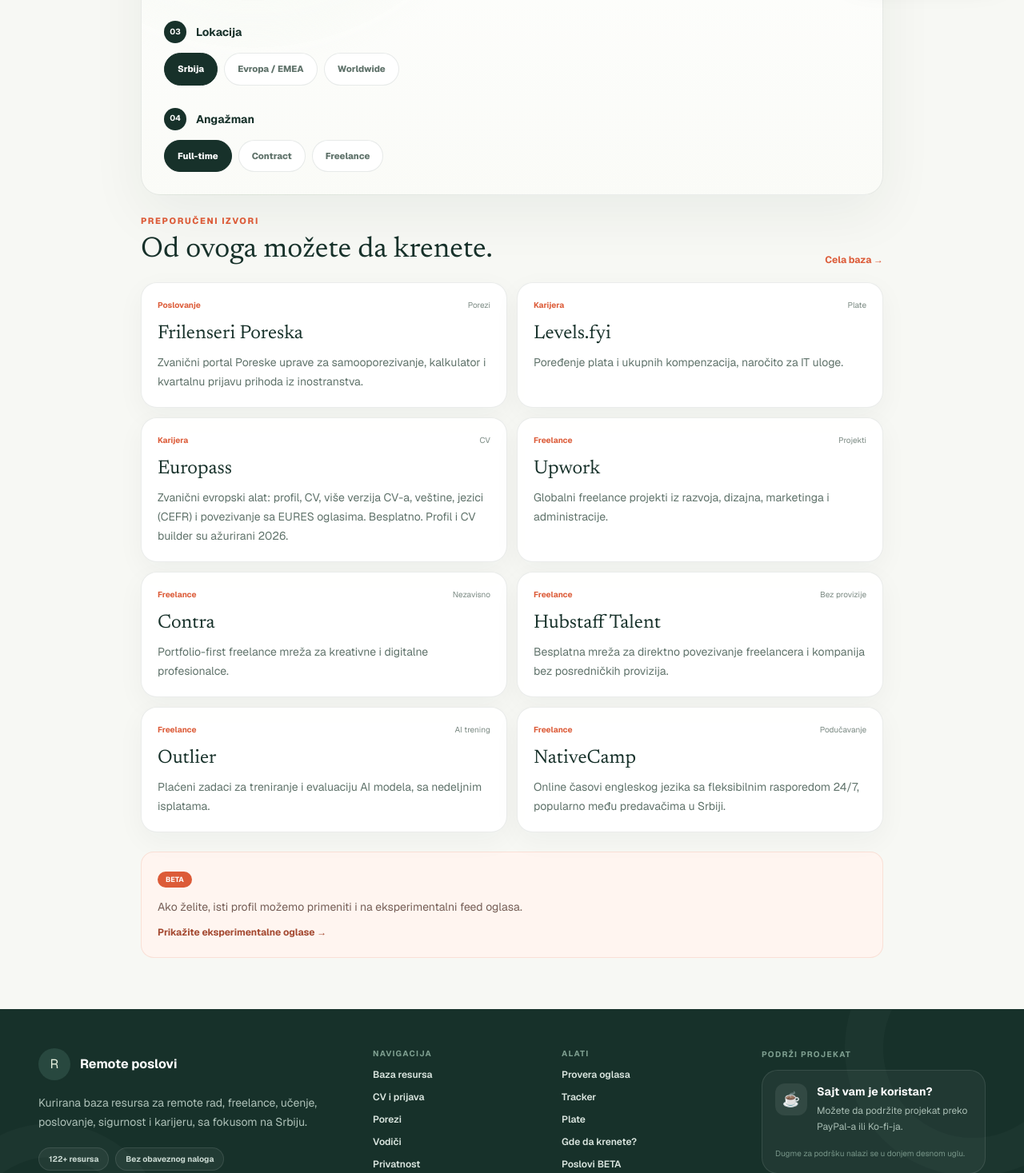
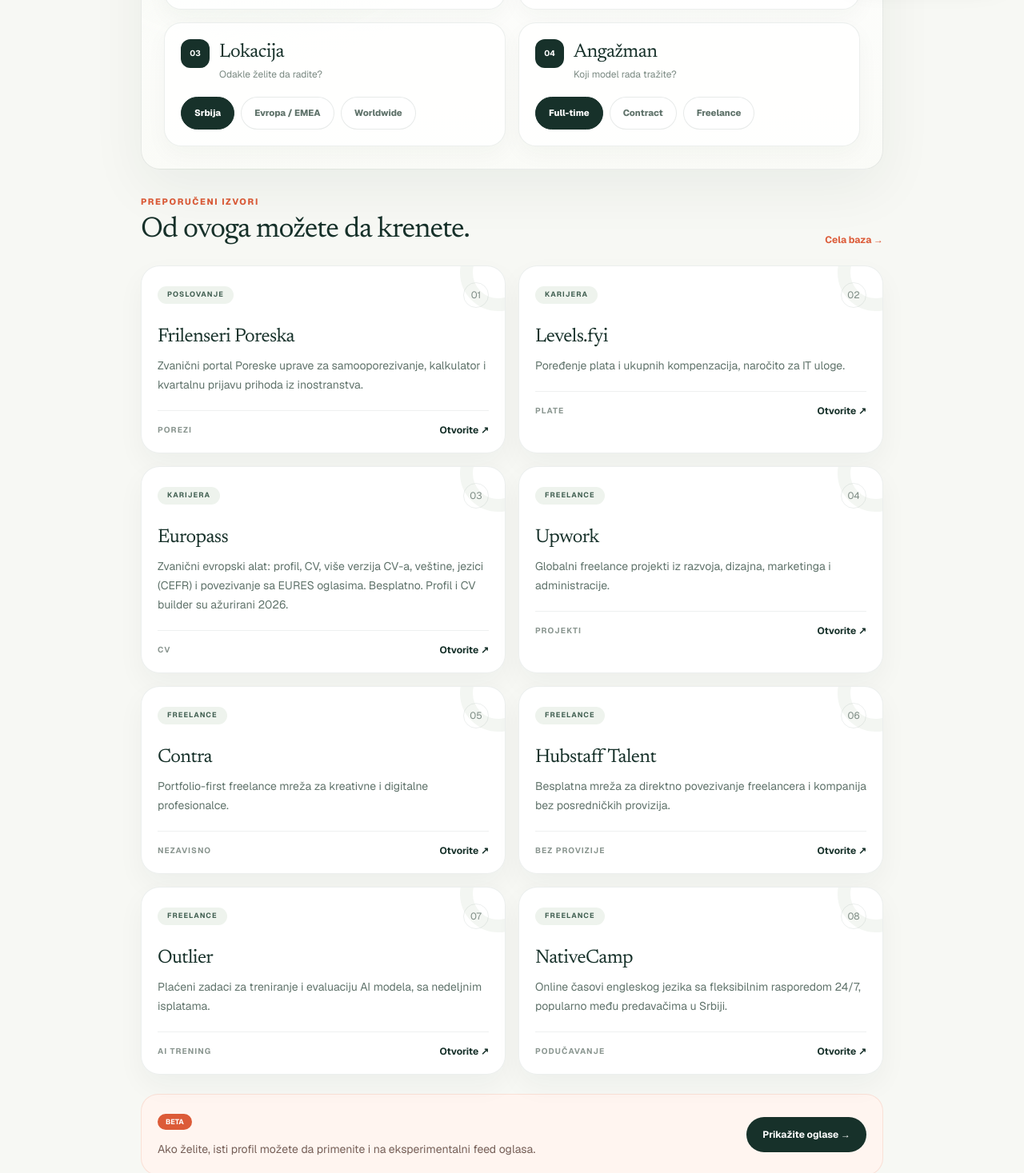
Before and after one commit to zoxknez/remoteposlovi, a Next.js app: page /wizard in a window 1280 px wide. Shown: the part 816-2283 px from the top of the page at 80% size. Built offline with nearby package versions, Linux system fonts and the light colour scheme; no server answers.

Commit message:
Premium redizajn wizarda

```diff
--- a/src/components/Wizard.tsx
+++ b/src/components/Wizard.tsx
@@ -6,16 +6,86 @@
 import { filtersToQuery } from "@/lib/jobs/filters";
 import type { JobCategory,Resource } from "@/types";
 
-const AREAS:Array<{id:JobCategory|"all";label:string}>=[{id:"engineering",label:"IT / Engineering"},{id:"qa",label:"QA"},{id:"design",label:"Dizajn"},{id:"marketing",label:"Marketing"},{id:"support",label:"Podrška"},{id:"sales",label:"Prodaja"},{id:"writing",label:"Pisanje"},{id:"teaching",label:"Podučavanje"},{id:"ai",label:"AI"},{id:"administration",label:"Administracija"},{id:"all",label:"Još biram"}];
+const AREAS:Array<{id:JobCategory|"all";label:string}>=[
+  {id:"engineering",label:"IT / Engineering"},{id:"qa",label:"QA"},{id:"design",label:"Dizajn"},
+  {id:"marketing",label:"Marketing"},{id:"support",label:"Podrška"},{id:"sales",label:"Prodaja"},
+  {id:"writing",label:"Pisanje"},{id:"teaching",label:"Podučavanje"},{id:"ai",label:"AI"},
+  {id:"administration",label:"Administracija"},{id:"all",label:"Još birate"},
+];
 
 export function Wizard(){
- const [area,setArea]=useState<JobCategory|"all">("all");const [experience,setExperience]=useState<"junior"|"mid"|"senior">("mid");const [place,setPlace]=useState<"serbia"|"europe"|"worldwide">("serbia");const [type,setType]=useState<"full-time"|"freelance"|"contract">("full-time");
- const sources:Resource[]=useMemo(()=>RESOURCES.filter(r=>{if(r.section==="Poslovi"&&type!=="full-time")return false;if(type==="freelance"&&r.section!=="Freelance"&&r.section!=="Karijera"&&r.section!=="Poslovanje")return false;if(place==="serbia"&&r.serbiaSupport==="not-supported")return false;if(experience==="junior"&&r.juniorFriendly===false)return false;if(area!=="all"&&r.categories.length&&!r.categories.includes(area)&&!r.categories.includes("other"))return r.featured;return r.section!=="Poslovi";}).sort((a,b)=>Number(b.featured)-Number(a.featured)).slice(0,8),[area,experience,place,type]);
- const jobsQuery=filtersToQuery({category:area==="all"?"all":area,junior:experience==="junior",serbiaOnly:place==="serbia",location:place==="europe"?"europe":place==="worldwide"?"worldwide":undefined,type});
- const groups=[{title:"Oblast",items:AREAS,value:area,set:(v:string)=>setArea(v as typeof area)},{title:"Iskustvo",items:[{id:"junior",label:"Početnik / junior"},{id:"mid",label:"Mid"},{id:"senior",label:"Senior"}],value:experience,set:(v:string)=>setExperience(v as typeof experience)},{title:"Lokacija",items:[{id:"serbia",label:"Srbija"},{id:"europe",label:"Evropa / EMEA"},{id:"worldwide",label:"Worldwide"}],value:place,set:(v:string)=>setPlace(v as typeof place)},{title:"Angažman",items:[{id:"full-time",label:"Full-time"},{id:"contract",label:"Contract"},{id:"freelance",label:"Freelance"}],value:type,set:(v:string)=>setType(v as typeof type)}];
- return <div className="grid gap-6">
-   <div className="premium-panel p-5 md:p-7"><div className="grid gap-7">{groups.map((g,index)=><fieldset key={g.title}><legend className="flex items-center gap-3 text-sm font-bold"><span className="grid size-7 place-items-center rounded-full bg-[#17312a] text-[10px] text-white">0{index+1}</span>{g.title}</legend><div className="mt-3 flex flex-wrap gap-2">{g.items.map((item:any)=><button key={item.id} type="button" onClick={()=>g.set(item.id)} className={`chip ${g.value===item.id?"chip-active":""}`}>{item.label}</button>)}</div></fieldset>)}</div></div>
-   <section><div className="flex items-end justify-between gap-4"><div><p className="eyebrow">PREPORUČENI IZVORI</p><h2 className="mt-2 font-serif text-4xl">Od ovoga možete da krenete.</h2></div><Link href="/izvori" className="text-xs font-bold text-[#dc5b38]">Cela baza →</Link></div><div className="mt-5 grid gap-3 md:grid-cols-2">{sources.map(source=><a key={source.id} href={source.url} target="_blank" rel="noreferrer" className="premium-card p-5"><div className="flex items-center justify-between"><span className="text-[10px] font-bold text-[#dc5b38]">{source.section}</span><span className="text-[10px] text-[#7a8982]">{source.label}</span></div><h3 className="mt-3 font-serif text-2xl">{source.name}</h3><p className="mt-2 text-sm leading-6 text-[#60736b]">{source.description}</p></a>)}</div>
-   <div className="mt-6 rounded-2xl border border-[#dc5b38]/14 bg-[#fff5f0] p-5"><span className="rounded-full bg-[#dc5b38] px-2.5 py-1 text-[9px] font-bold text-white">BETA</span><p className="mt-3 text-sm leading-6 text-[#765f57]">Ako želite, isti profil možemo primeniti i na eksperimentalni feed oglasa.</p><Link href={`/poslovi?${jobsQuery}`} className="mt-3 inline-flex text-xs font-bold text-[#a44931]">Prikažite eksperimentalne oglase →</Link></div></section>
- </div>
+  const [area,setArea]=useState<JobCategory|"all">("all");
+  const [experience,setExperience]=useState<"junior"|"mid"|"senior">("mid");
+  const [place,setPlace]=useState<"serbia"|"europe"|"worldwide">("serbia");
+  const [type,setType]=useState<"full-time"|"freelance"|"contract">("full-time");
+
+  const sources:Resource[]=useMemo(()=>RESOURCES.filter(r=>{
+    if(r.section==="Poslovi"&&type!=="full-time")return false;
+    if(type==="freelance"&&r.section!=="Freelance"&&r.section!=="Karijera"&&r.section!=="Poslovanje")return false;
+    if(place==="serbia"&&r.serbiaSupport==="not-supported")return false;
+    if(experience==="junior"&&r.juniorFriendly===false)return false;
+    if(area!=="all"&&r.categories.length&&!r.categories.includes(area)&&!r.categories.includes("other"))return r.featured;
+    return r.section!=="Poslovi";
+  }).sort((a,b)=>Number(b.featured)-Number(a.featured)).slice(0,8),[area,experience,place,type]);
+
+  const jobsQuery=filtersToQuery({
+    category:area==="all"?"all":area,
+    junior:experience==="junior",
+    serbiaOnly:place==="serbia",
+    location:place==="europe"?"europe":place==="worldwide"?"worldwide":undefined,
+    type
+  });
+
+  const groups=[
+    {title:"Oblast",subtitle:"Šta želite da radite?",items:AREAS,value:area,set:(v:string)=>setArea(v as typeof area)},
+    {title:"Iskustvo",subtitle:"Koji nivo vam je realan?",items:[{id:"junior",label:"Početnik / junior"},{id:"mid",label:"Mid"},{id:"senior",label:"Senior"}],value:experience,set:(v:string)=>setExperience(v as typeof experience)},
+    {title:"Lokacija",subtitle:"Odakle želite da radite?",items:[{id:"serbia",label:"Srbija"},{id:"europe",label:"Evropa / EMEA"},{id:"worldwide",label:"Worldwide"}],value:place,set:(v:string)=>setPlace(v as typeof place)},
+    {title:"Angažman",subtitle:"Koji model rada tražite?",items:[{id:"full-time",label:"Full-time"},{id:"contract",label:"Contract"},{id:"freelance",label:"Freelance"}],value:type,set:(v:string)=>setType(v as typeof type)},
+  ];
+
+  return <div className="grid gap-8">
+    <section className="premium-panel relative overflow-hidden p-5 md:p-7">
+      <div className="absolute -right-20 -top-20 size-56 rounded-full border-[36px] border-[#eef3ed]" aria-hidden />
+      <div className="relative grid gap-4 lg:grid-cols-2">
+        {groups.map((g,index)=><fieldset key={g.title} className="rounded-[1.35rem] border border-[#17312a]/8 bg-white/82 p-5 shadow-[0_10px_28px_rgba(23,49,42,.035)]">
+          <legend className="sr-only">{g.title}</legend>
+          <div className="flex items-start gap-3">
+            <span className="grid size-9 shrink-0 place-items-center rounded-xl bg-[#17312a] text-[10px] font-bold text-white">0{index+1}</span>
+            <div><h2 className="font-serif text-2xl tracking-[-0.02em]">{g.title}</h2><p className="mt-1 text-xs text-[#7a8982]">{g.subtitle}</p></div>
+          </div>
+          <div className="mt-5 flex flex-wrap gap-2">{g.items.map((item:any)=><button key={item.id} type="button" onClick={()=>g.set(item.id)} className={`chip ${g.value===item.id?"chip-active":""}`}>{item.label}</button>)}</div>
+        </fieldset>)}
+      </div>
+    </section>
+
+    <section>
+      <div className="flex flex-col justify-between gap-4 sm:flex-row sm:items-end">
+        <div><p className="eyebrow">PREPORUČENI IZVORI</p><h2 className="mt-2 font-serif text-4xl tracking-[-0.03em]">Od ovoga možete da krenete.</h2></div>
+        <Link href="/izvori" className="text-xs font-bold text-[#dc5b38]">Cela baza →</Link>
+      </div>
+
+      <div className="mt-6 grid gap-4 md:grid-cols-2">
+        {sources.map((source,index)=><a key={source.id} href={source.url} target="_blank" rel="noreferrer" className="group relative overflow-hidden rounded-[1.45rem] border border-[#17312a]/8 bg-white/95 p-5 shadow-[0_14px_34px_rgba(23,49,42,.045)] transition duration-300 hover:-translate-y-1 hover:shadow-[0_22px_50px_rgba(23,49,42,.08)]">
+          <div className="absolute -right-10 -top-10 size-24 rounded-full border-[16px] border-[#f3f6f2]" aria-hidden />
+          <div className="relative flex items-center justify-between gap-4">
+            <span className="rounded-full bg-[#eef3ed] px-3 py-1 text-[9px] font-bold uppercase tracking-[.12em] text-[#426052]">{source.section}</span>
+            <span className="grid size-8 place-items-center rounded-full border border-[#17312a]/8 text-xs text-[#7e8c85] transition group-hover:text-[#dc5b38]">{String(index+1).padStart(2,"0")}</span>
+          </div>
+          <h3 className="relative mt-5 font-serif text-2xl tracking-[-0.025em]">{source.name}</h3>
+          <p className="relative mt-2 text-sm leading-6 text-[#60736b]">{source.description}</p>
+          <div className="relative mt-5 flex items-center justify-between border-t border-[#17312a]/7 pt-4">
+            <span className="text-[10px] font-bold uppercase tracking-[.11em] text-[#8a9690]">{source.label}</span>
+            <span className="text-xs font-bold text-[#17312a]">Otvorite ↗</span>
+          </div>
+        </a>)}
+      </div>
+
+      <div className="mt-6 overflow-hidden rounded-[1.35rem] border border-[#dc5b38]/14 bg-[#fff5f0] p-5">
+        <div className="flex flex-col justify-between gap-4 sm:flex-row sm:items-center">
+          <div><span className="rounded-full bg-[#dc5b38] px-2.5 py-1 text-[9px] font-bold text-white">BETA</span><p className="mt-3 text-sm leading-6 text-[#765f57]">Ako želite, isti profil možete da primenite i na eksperimentalni feed oglasa.</p></div>
+          <Link href={`/poslovi?${jobsQuery}`} className="inline-flex min-h-11 shrink-0 items-center rounded-full bg-[#17312a] px-5 text-xs font-bold text-white">Prikažite oglase →</Link>
+        </div>
+      </div>
+    </section>
+  </div>
 }
```
